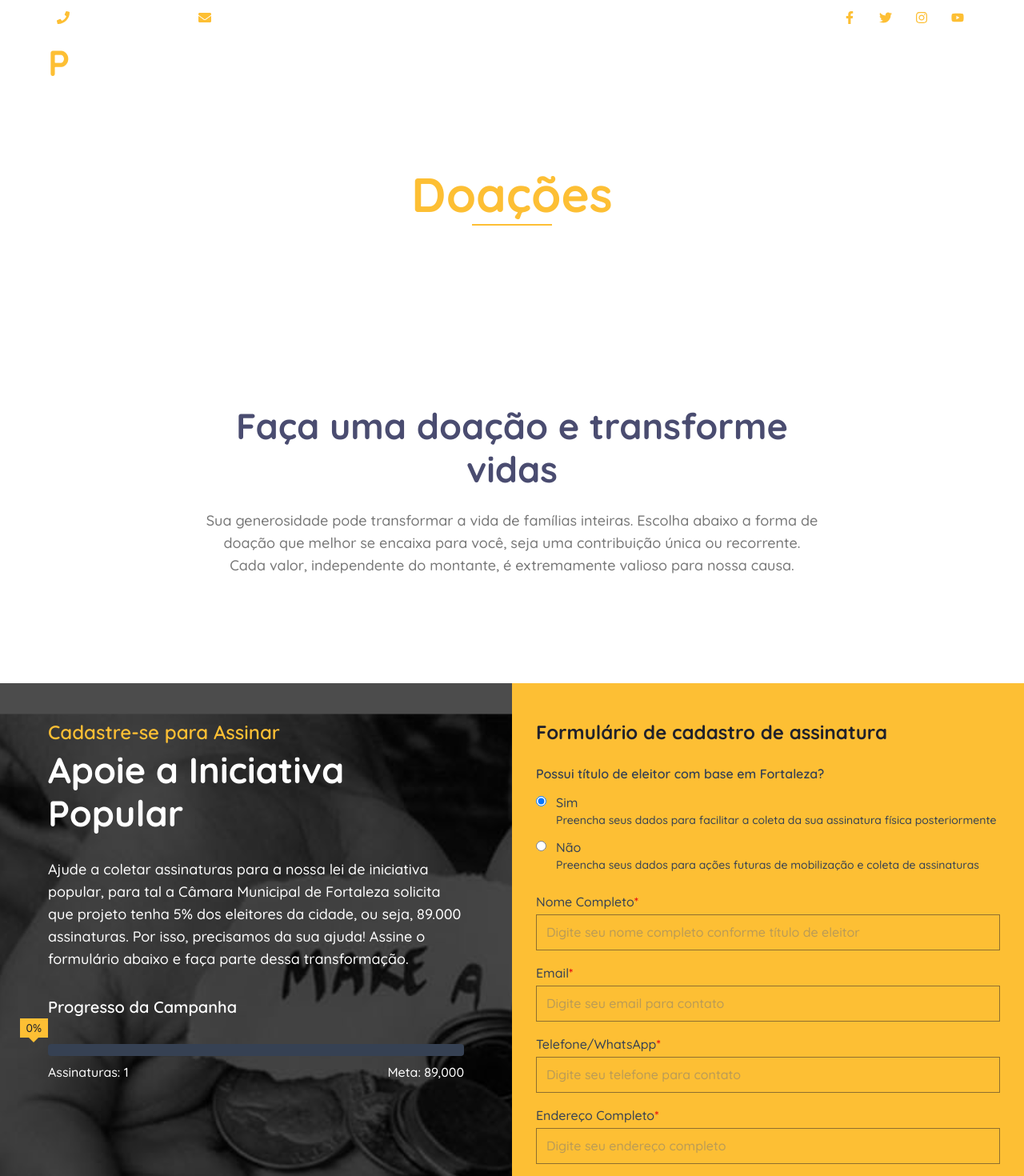
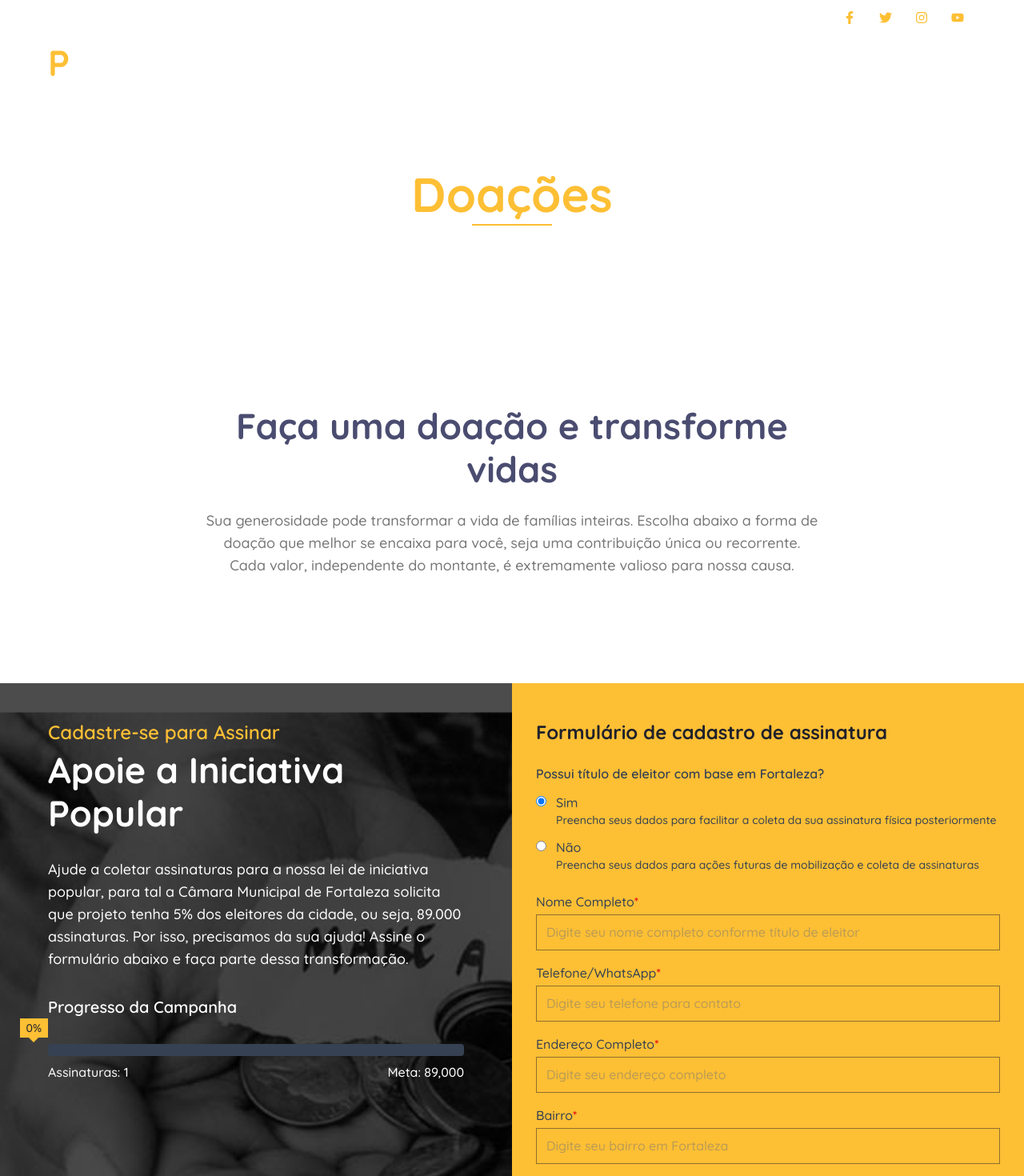
Before and after one commit to efemoreira/poraussuba, a Next.js app: page /donate in a window 1280 px wide. Shown: the top 1470 px of the page at 80% size. Built offline with nearby package versions, Linux system fonts and the light colour scheme.

Commit message:
Remove campo de email do formulário de doação e atualiza a chave de opção de assinatura

```diff
--- a/src/components/home/Donate.tsx
+++ b/src/components/home/Donate.tsx
@@ -10,11 +10,9 @@ interface DonateSectionProps {
 }
 
 const DonateSection = ({ data = defaultData }: DonateSectionProps) => {
-  // Possui titulo de eleito com base em Fortaleza SIM/NÃO
   const [selectedOption, setSelectedOption] = useState('Sim');
   const [formData, setFormData] = useState<Record<string, string>>({
     nome: '',
-    email: '',
     telefone: '',
     endereco: '',
     bairro: '',
@@ -43,16 +41,15 @@ const DonateSection = ({ data = defaultData }: DonateSectionProps) => {
     e.preventDefault();
     const payload = {
       nome: formData.nome,
-      email: formData.email,
       telefone: formData.telefone,
       endereco: formData.endereco,
       bairro: formData.bairro,
       cidade: formData.cidade,
       estado: formData.estado,
-      selectedOption: selectedOption,
+      opcaoAssinatura: selectedOption,
     };
 
-    const Url = 'https://script.google.com/macros/s/AKfycbybNMg4mk1U1IXSMEgun2WgDthDl-kOFe3afsR1GrJ9Z5oHIvVfWdz5wGfPzlKuzv2f/exec';
+    const Url = 'https://script.google.com/macros/s/AKfycbwohBVliHz9qXsU_IfnqYOIfAJZ0zVlEMFC_u8L5UFAojW7QCsZIeifoIJbM23q60do/exec';
 
     try {
       const response = await fetch(Url, {
@@ -69,12 +66,11 @@ const DonateSection = ({ data = defaultData }: DonateSectionProps) => {
     // Reset form data
     setFormData({
       nome: '',
-      email: '',
       telefone: '',
       endereco: '',
       bairro: '',
       cidade: 'Fortaleza',
-      estado: 'Ceará',
+      estado: 'Ceará'
     });
     // setTermsAccepted(false);
     setSelectedOption('Sim');
--- a/src/components/layout/TopBar.tsx
+++ b/src/components/layout/TopBar.tsx
@@ -30,14 +30,14 @@ const TopBar = ({ data = defaultData }: TopBarProps) => {
         <div className="flex justify-between items-center h-full">
           {/* Top Bar Left */}
           <div className="flex items-center justify-start">
-            <div className="flex items-center justify-center h-[45px] px-[10px] text-center border-l border-white/30">
+            {/* <div className="flex items-center justify-center h-[45px] px-[10px] text-center border-l border-white/30">
               <FaPhone className="text-primary mr-[5px] text-base" />
               <p className="text-white text-base font-medium m-0">{data.contactInfo.phone}</p>
             </div>
             <div className="flex items-center justify-center h-[45px] px-[10px] text-center border-l border-white/30">
               <FaEnvelope className="text-primary mr-[5px] text-base" />
               <p className="text-white text-base font-medium m-0">{data.contactInfo.email}</p>
-            </div>
+            </div> */}
           </div>
 
           {/* Top Bar Right */}
--- a/src/data/default/donateData.ts
+++ b/src/data/default/donateData.ts
@@ -54,13 +54,6 @@ const donateData: DonateData = {
       required: true
     },
     {
-      id: 'email',
-      label: 'Email',
-      type: 'email',
-      placeholder: 'Digite seu email para contato',
-      required: true
-    },
-    {
       id: 'telefone',
       label: 'Telefone/WhatsApp',
       type: 'tel',
```
